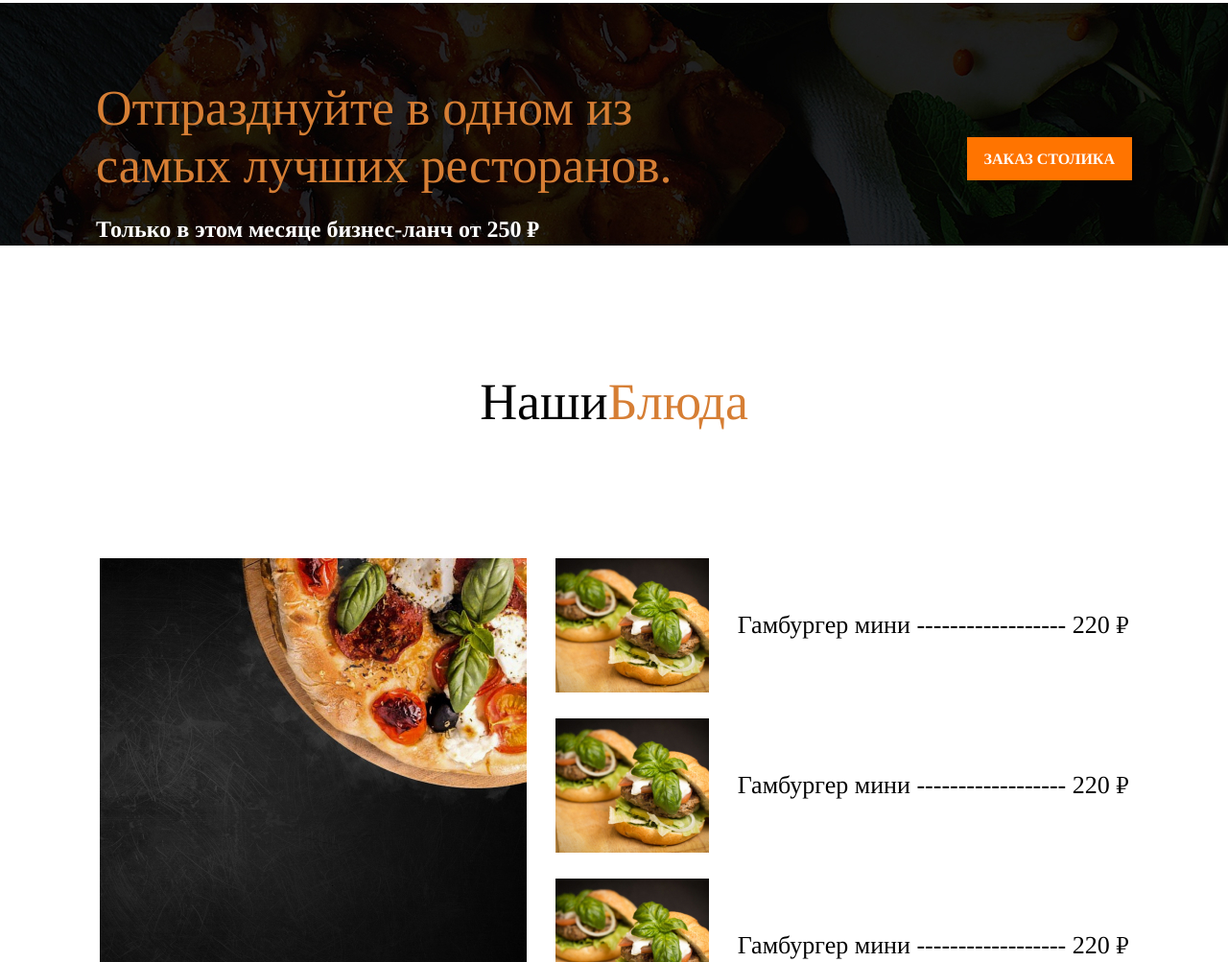
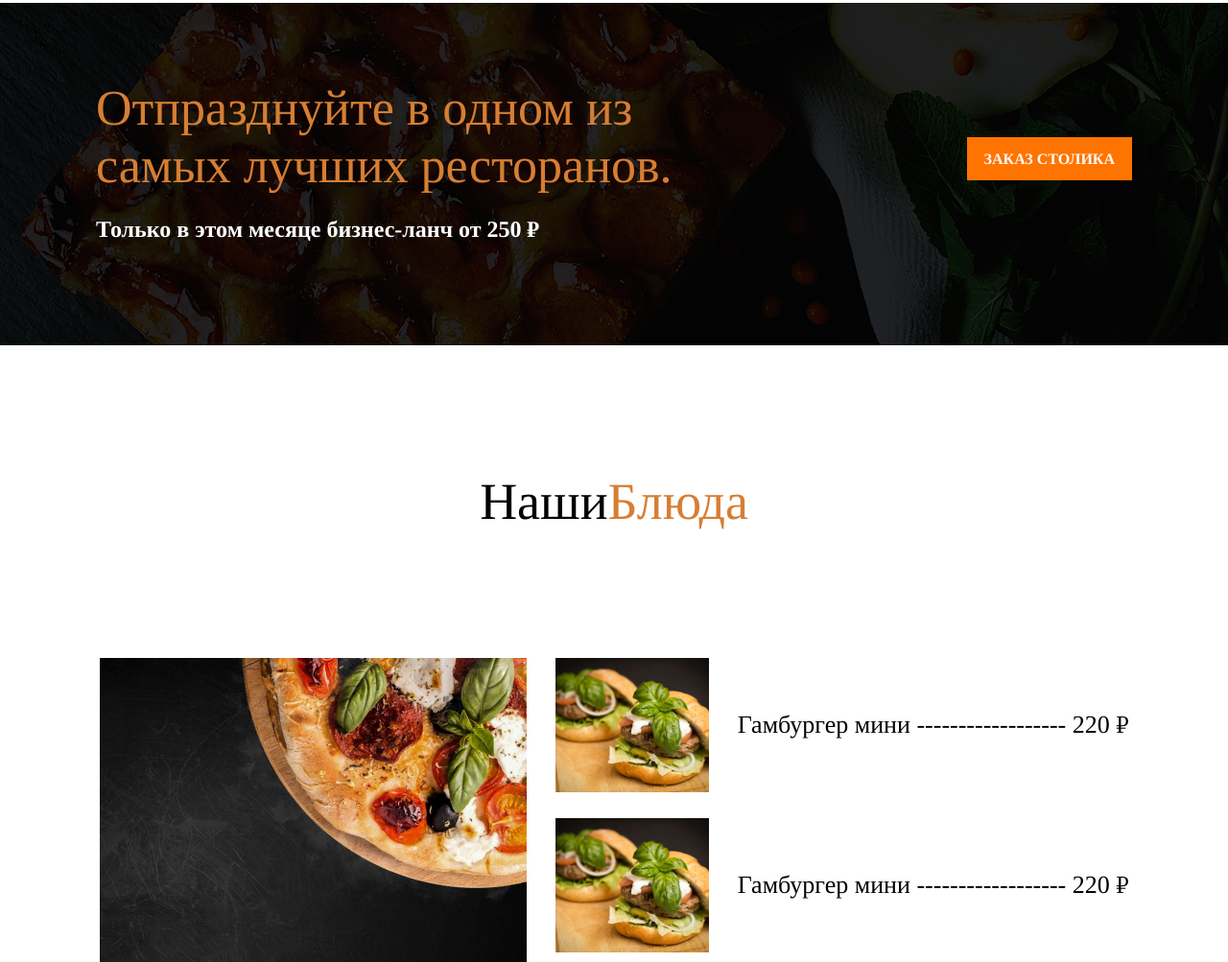
Before and after one commit to Scorpion96522/Restaurant, a plain HTML site: page index.html in a window 1280 px wide. Shown: the part 1761-2764 px from the top of the page at 96% size. Drawn offline with Linux system fonts and the light colour scheme.

Commit message:
add margin-bottom black block

```diff
--- a/css/style.css
+++ b/css/style.css
@@ -748,6 +748,7 @@ body {
 
 .left__text {
     padding-top: 20px;
+    padding-bottom: 104px;
     font-family: 'Open Sans' sans-serif;
     font-weight: 700;
     font-size: 24px;
```
